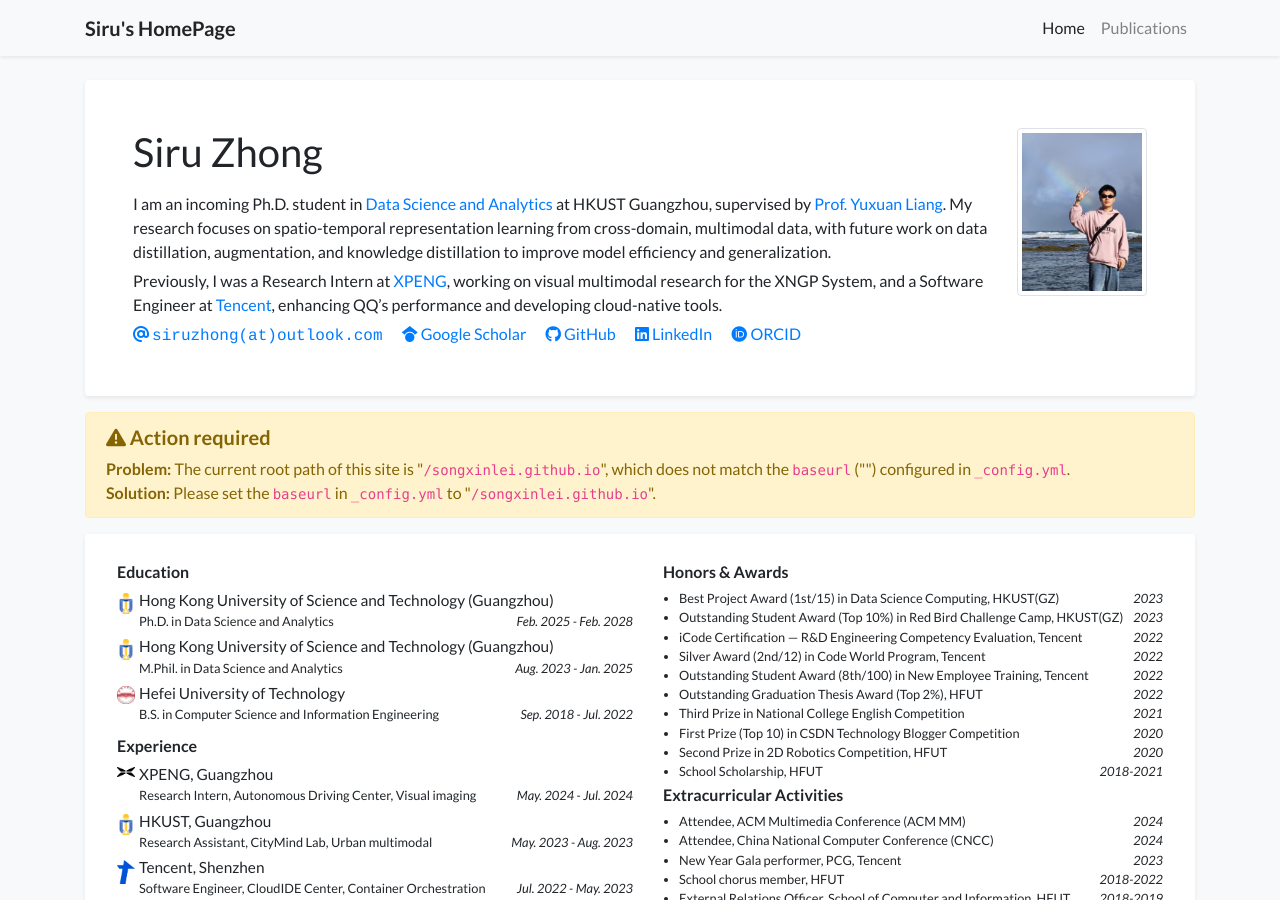
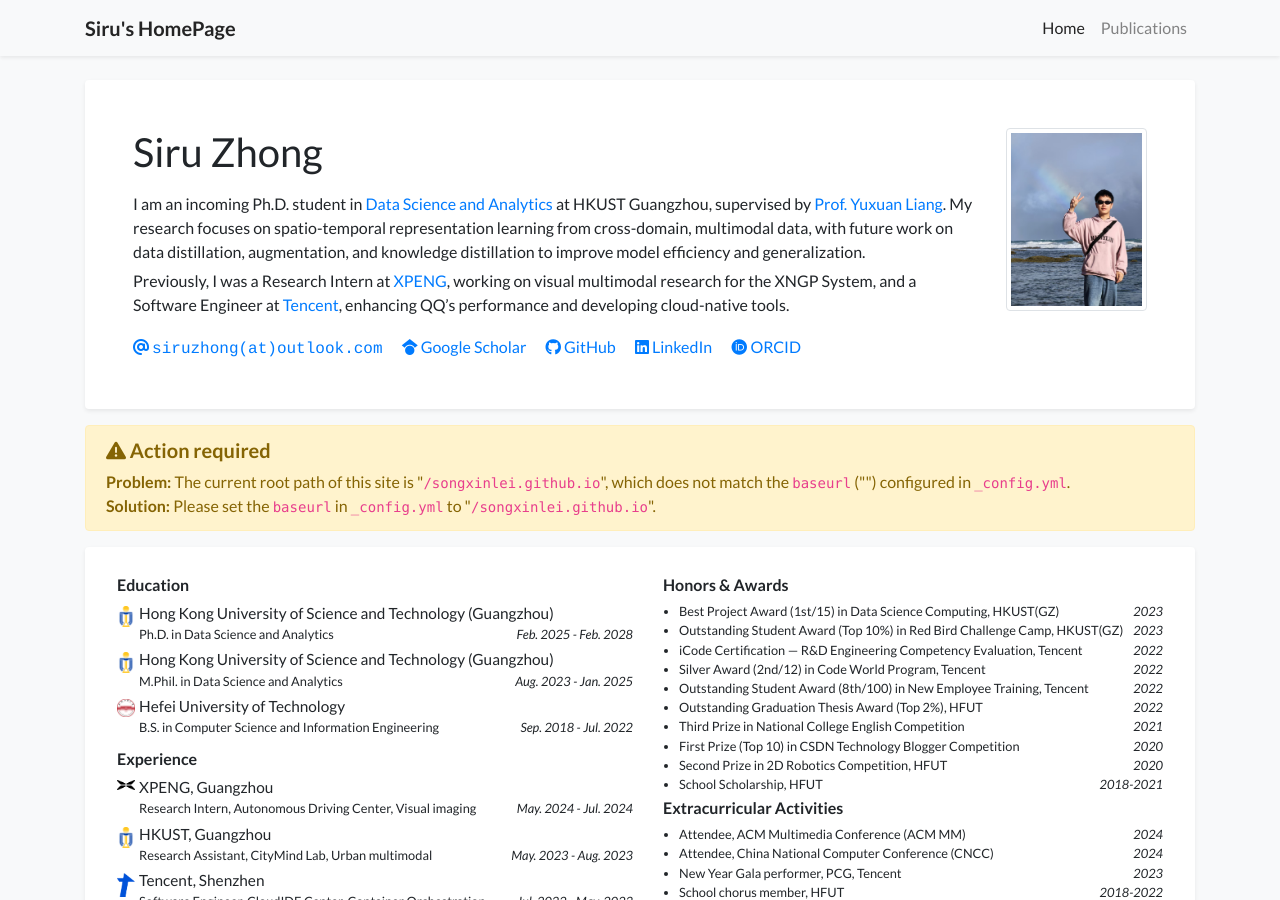
Before and after one commit to thunderlrr/songxinlei.github.io, a Jekyll site: the page built from index.html, in a window 1280 px wide and 900 px high. Built offline with Jekyll 4.4.1, drawn with Linux system fonts in a browser that asks for light colours; a style sheet for code colours, icons or effects is not loaded.

Commit message:
update profile

```diff
--- a/_includes/widgets/profile_card.html
+++ b/_includes/widgets/profile_card.html
@@ -28,7 +28,7 @@
                             <img
                                 src="{{ site.data.profile.portrait_url | relative_url }}"
                                 class="figure-img img-fluid img-thumbnail"
-                                style="height: 168px;"
+                                style="height: 183px;"
                                 data-toggle="tooltip"
                                 data-placement="top"
                                 title="{{ site.data.profile.portrait_caption }}"
```
